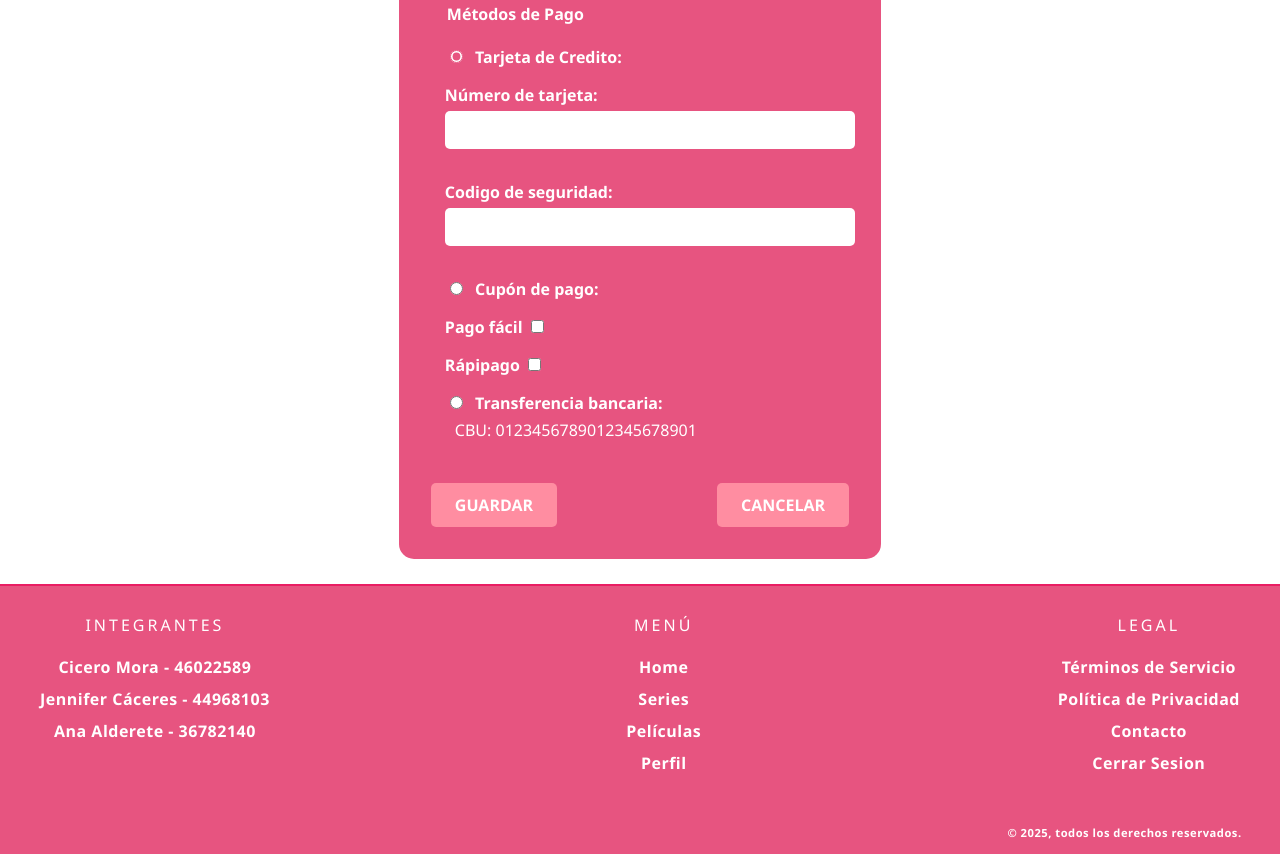
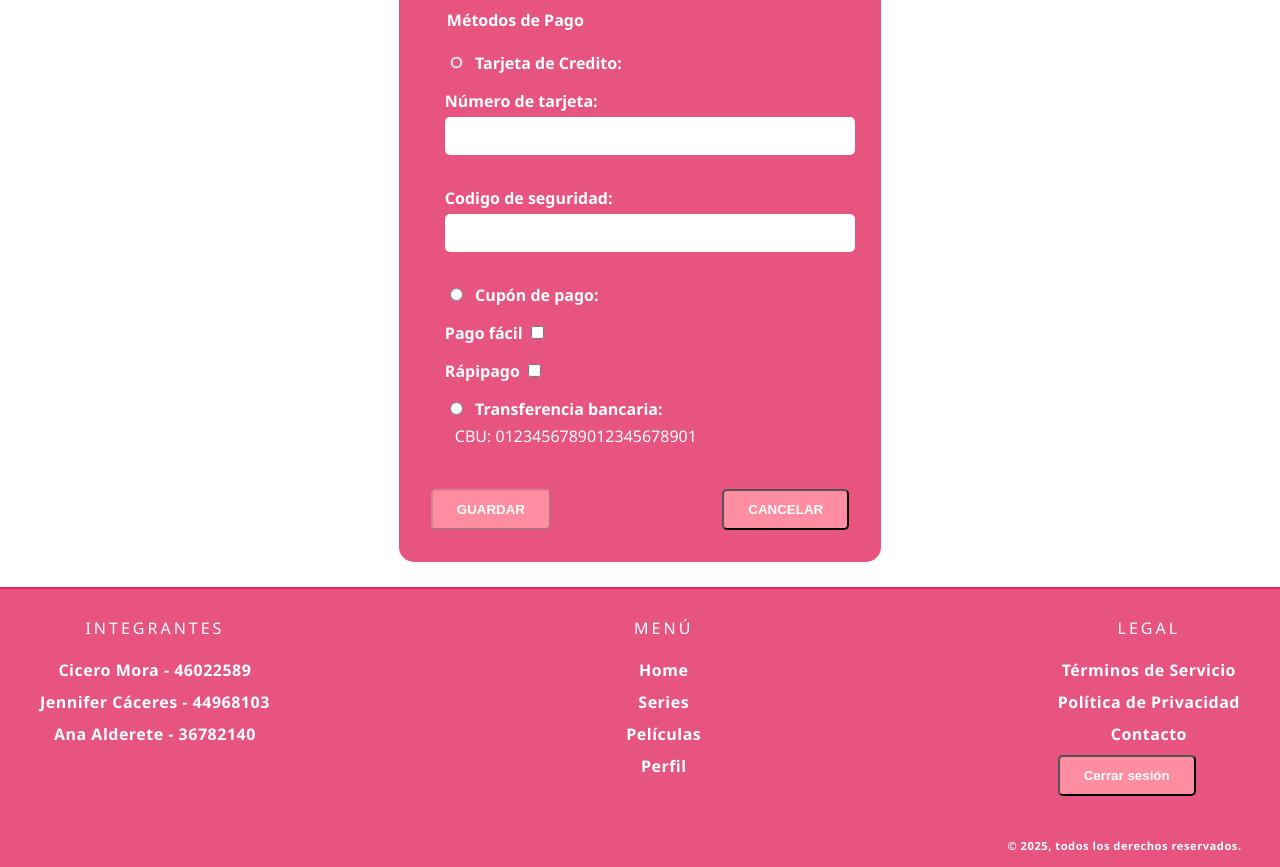
Before and after one commit to moracicero/TpWeb1, a plain HTML site: page perfil.html in a window 1280 px wide. Shown: the part 693-1560 px from the top of the page. Drawn offline with Linux system fonts and the light colour scheme.

Commit message:
Update perfil.html

```diff
--- a/perfil.html
+++ b/perfil.html
@@ -24,6 +24,7 @@
       <section>
         <h2 class="title">Perfil de Usuario</h2>
         <img src="assets/perfil.png" alt="avatar del perfil" class="avatar">
+        <p id="nombre-usuario" class="nombre-usuario"></p>
       </section>
         <form class="login-form" action="#">
           <fieldset>
@@ -44,7 +45,7 @@
                 type="password"
                 id="contrasenia"
                 name="contrasenia"
-                placeholder=************
+                placeholder="************"
                 required
               />
             </label>
@@ -150,8 +151,9 @@
           </fieldset>
 
           <div class="links">
-            <a href="home.html" class="btn">GUARDAR</a>
-            <a href="home.html" class="btn">CANCELAR</a>
+            <button type="submit" id="btn-guardar" class="btn">GUARDAR</button>
+            <button type="button" id="btn-cancelar" class="btn">CANCELAR</button>
+
           </div>
         </form>
     </div>
@@ -182,17 +184,14 @@
       <li><a href="terminos.html">Términos de Servicio</a></li>
       <li><a href="politicas.html">Política de Privacidad</a></li>
       <li><a href="https://www.unlam.edu.ar/">Contacto</a></li>
-      <li><a href="index.html">Cerrar Sesion</a></li>
       </ul>
+      <button id="cerrar-sesion" class="btn">Cerrar sesión</button>
       </div>
       </div>
       <div class="copyright">
       <p>© 2025, todos los derechos reservados.</p>
       </div>
       </footer>
+      <script src="js/perfil.js"></script>
     </body>
     </html>
-
-
-  </body>
-</html>
```
